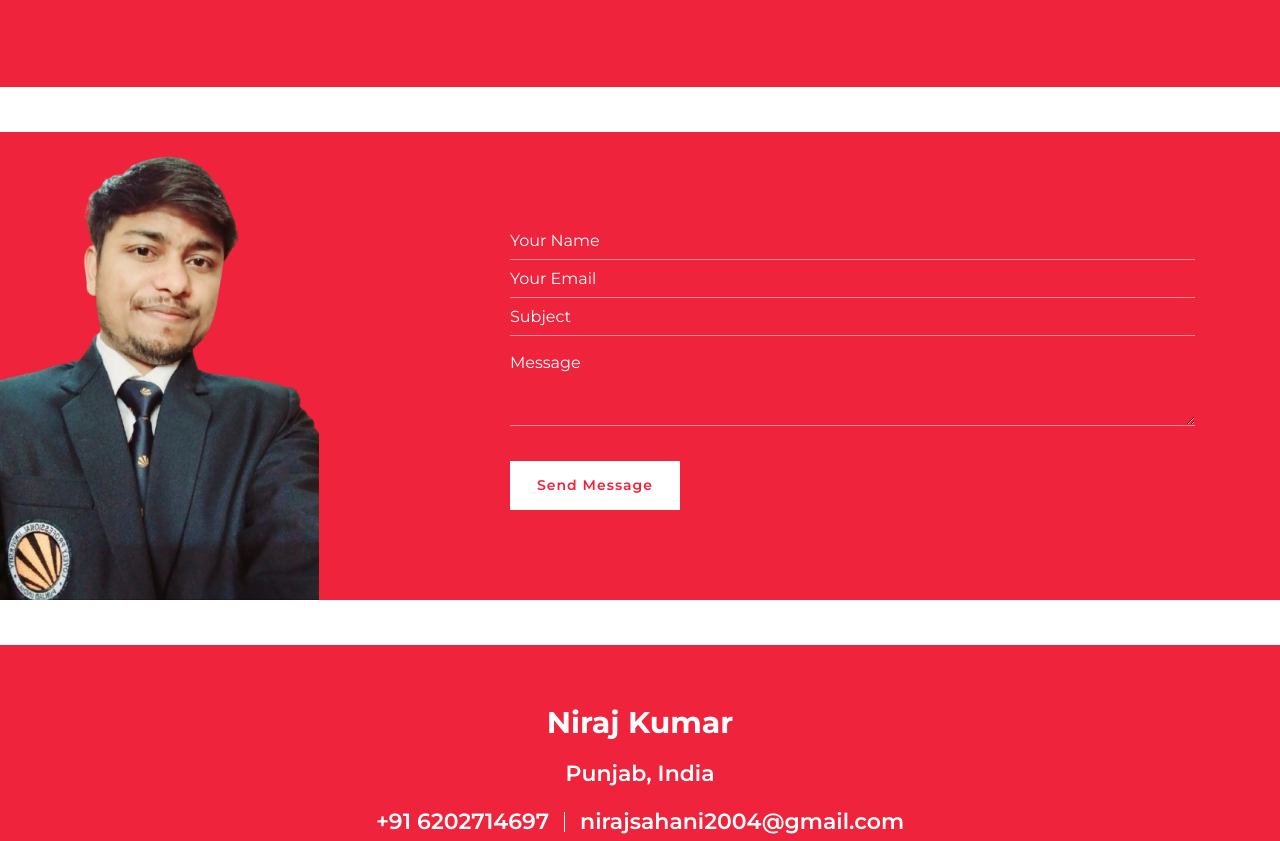
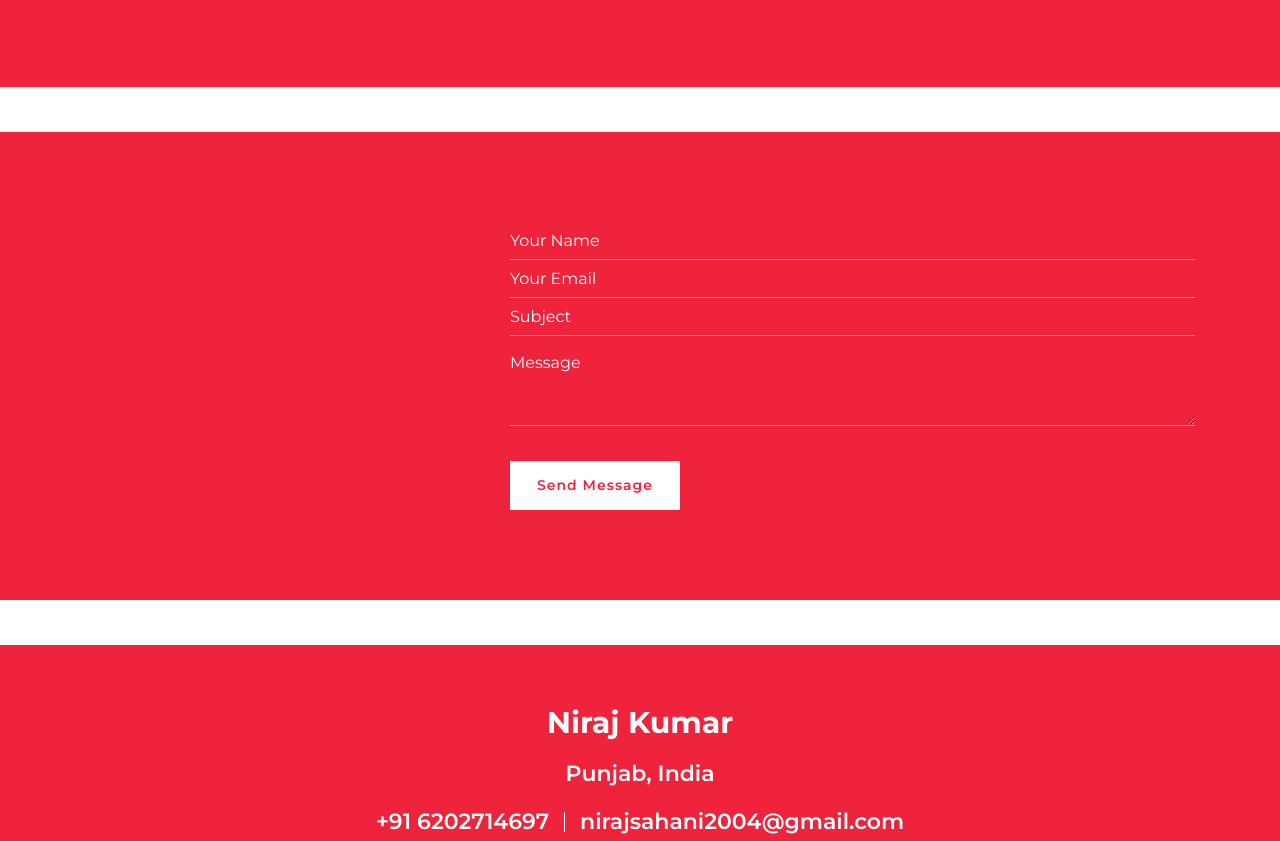
Before and after one commit to Nirajlpu/portfolio, a plain HTML site: page index.html in a window 1280 px wide. Shown: the part 7787-8628 px from the top of the page. Drawn offline with nearby package versions, Linux system fonts and the light colour scheme.

Commit message:
update cv

```diff
--- a/css/style.css
+++ b/css/style.css
@@ -1315,7 +1315,7 @@ a:focus {
 }
 
 .contact .container-fluid {
-    background: url(../img/contact.jpg) left center no-repeat;
+    /* background: url(../img/contact.jpg) left center no-repeat; */
     background-size: contain;
 }
 
```
Also changed, not shown: 1 other file.
